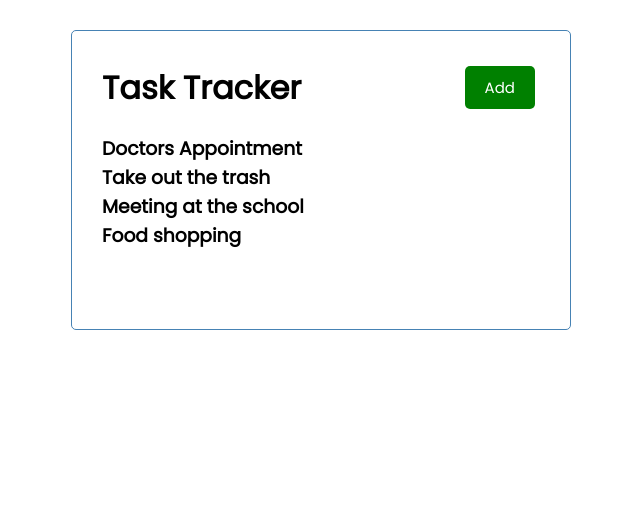
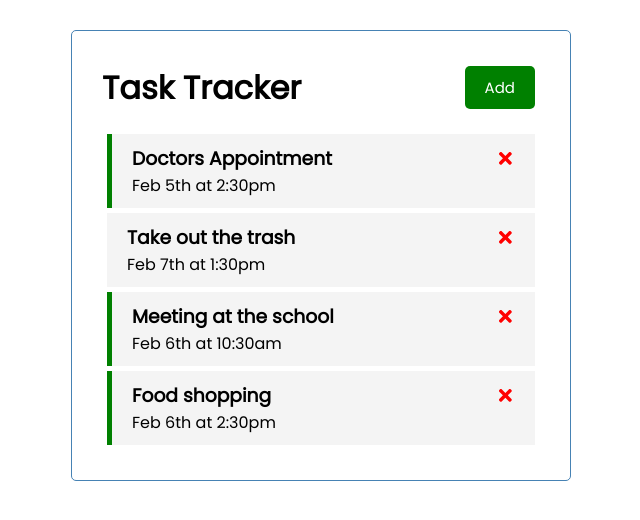
Before and after one commit to devinenoise/react-task-tracker, a React (Create React App) app: page / in a window 1280 px wide. Shown: the top 520 px of the page, without its empty margins (319-959 px from the left). Built offline with nearby package versions, Linux system fonts and the light colour scheme.

Commit message:
add a reminder with double click

```diff
--- a/package.json
+++ b/package.json
@@ -8,6 +8,7 @@
     "@testing-library/user-event": "^12.8.3",
     "react": "^17.0.2",
     "react-dom": "^17.0.2",
+    "react-icons": "^4.2.0",
     "react-router-dom": "^5.2.1",
     "react-scripts": "4.0.3",
     "web-vitals": "^1.1.2"
--- a/src/App.js
+++ b/src/App.js
@@ -30,10 +30,29 @@ const App = () => {
       reminder: true
     }
   ]);
+
+  //Delete Task
+  const deleteTask = id => {
+    setTasks(tasks.filter(task => task.id !== id));
+  };
+
+  // Toggle Reminder
+  const toggleReminder = id => {
+    setTasks(
+      tasks.map(task =>
+        task.id === id ? { ...task, reminder: !task.reminder } : task
+      )
+    );
+  };
+
   return (
     <div className='container'>
       <Header />
-      <Tasks tasks={tasks} />
+      {tasks.length > 0 ? (
+        <Tasks tasks={tasks} onDelete={deleteTask} onToggle={toggleReminder} />
+      ) : (
+        'No Tasks To Show'
+      )}
     </div>
   );
 };
--- /dev/null
+++ b/src/components/Task.js
@@ -0,0 +1,18 @@
+import { FaTimes } from 'react-icons/fa';
+
+const Task = ({ task, onDelete, onToggle }) => {
+  return (
+    <div
+      className={`task ${task.reminder ? 'reminder' : ''}`}
+      onDoubleClick={() => onToggle(task.id)}
+    >
+      <h3>
+        {task.text}{' '}
+        <FaTimes style={{ color: 'red' }} onClick={() => onDelete(task.id)} />
+      </h3>
+      <p>{task.day}</p>
+    </div>
+  );
+};
+
+export default Task;
--- a/src/components/Tasks.js
+++ b/src/components/Tasks.js
@@ -1,8 +1,15 @@
-const Tasks = ({ tasks }) => {
+import Task from './Task';
+
+const Tasks = ({ tasks, onDelete, onToggle }) => {
   return (
     <>
       {tasks.map(task => (
-        <h3 key={task.id}>{task.text}</h3>
+        <Task
+          key={task.id}
+          task={task}
+          onDelete={onDelete}
+          onToggle={onToggle}
+        />
       ))}
     </>
   );
```
Also changed, not shown: 1 other file (tests, documents, lock files or other folders).
